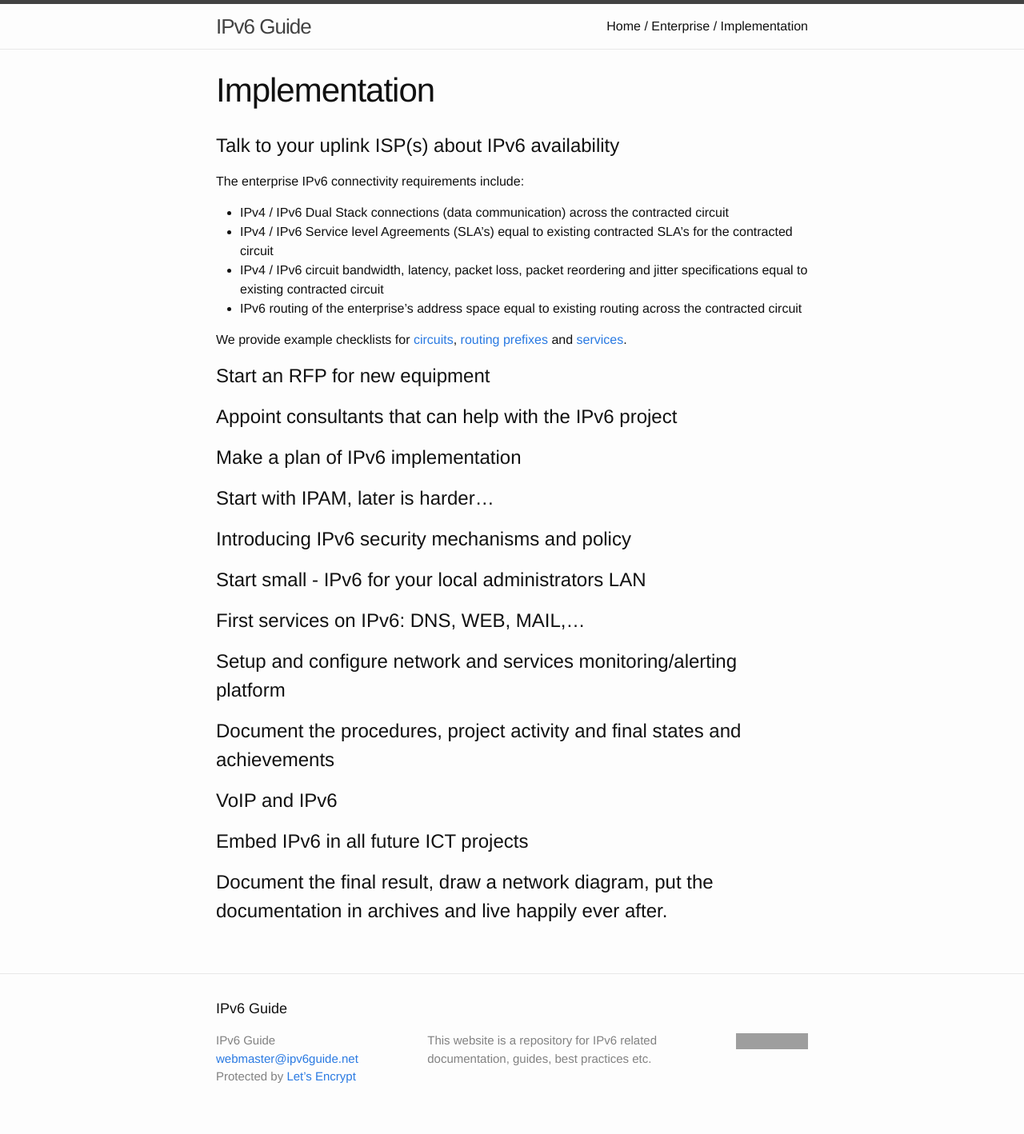
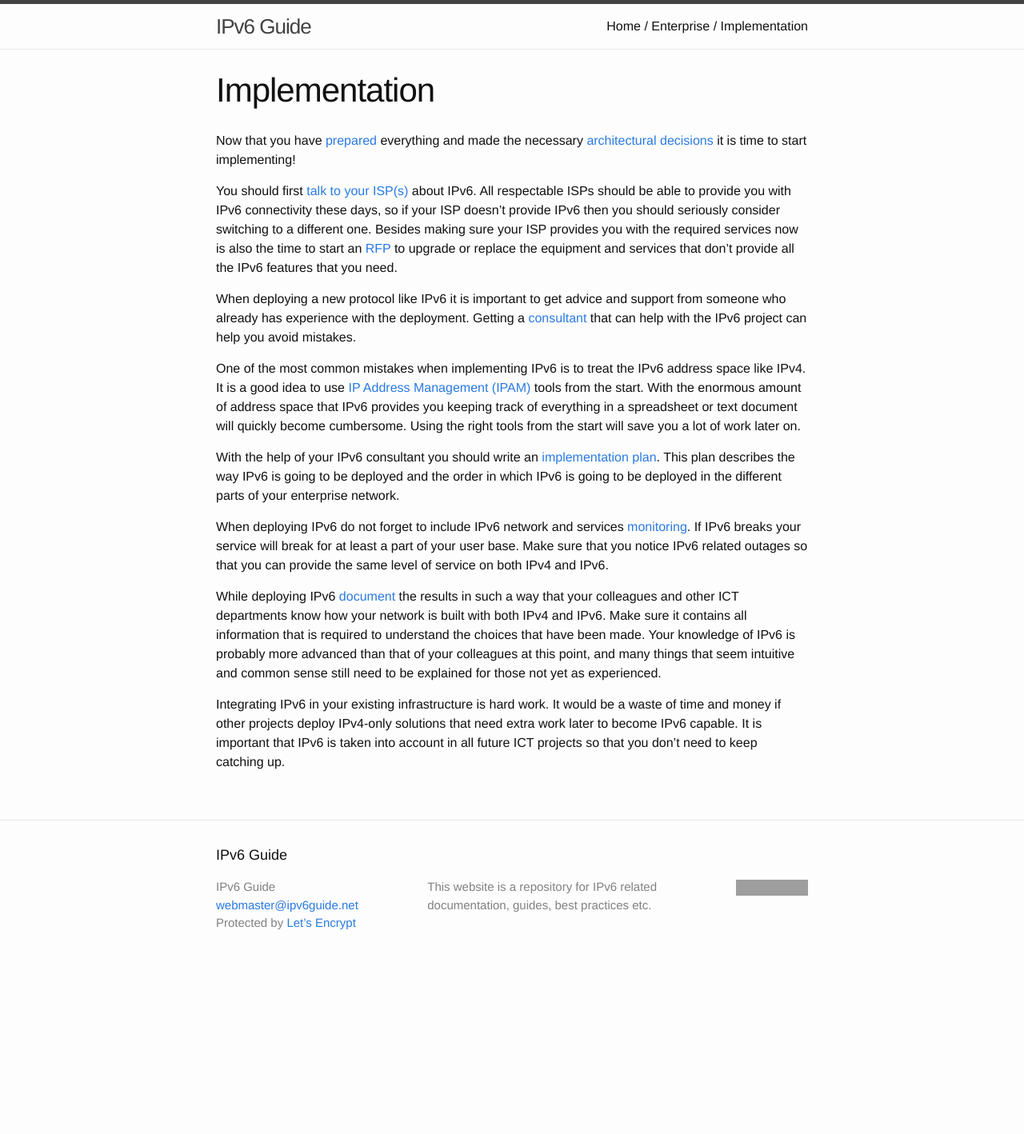
Before and after one commit to ipv6guide/ipv6guide.github.io, a Jekyll site: the page built from enterprise/implementation/index.md, in a window 1280 px wide. Shown: the whole page at 80% size. Built offline with Jekyll 4.4.1, drawn with Linux system fonts in a browser that asks for light colours; after the commit the page ends 1226 px from its top, so only the background shows below that; grey boxes are pictures that could not be loaded.

Commit message:
Commit updates for today

```diff
--- a/enterprise/implementation/index.md
+++ b/enterprise/implementation/index.md
@@ -2,57 +2,51 @@
 title: Implementation
 ---
 
-Talk to your uplink ISP(s) about IPv6 availability
-==================================================
-The enterprise IPv6 connectivity requirements include:
+Now that you have [prepared](../preparations) everything and made the
+necessary [architectural decisions](../architectural_decisions) it is time
+to start implementing!
 
-- IPv4 / IPv6 Dual Stack connections (data communication) across the
-  contracted circuit
-- IPv4 / IPv6 Service level Agreements (SLA’s) equal to existing contracted
-  SLA’s for the contracted circuit
-- IPv4 / IPv6 circuit bandwidth, latency, packet loss, packet reordering and
-  jitter specifications equal to existing contracted circuit
-- IPv6 routing of the enterprise's address space equal to existing routing
-  across the contracted circuit
+You should first [talk to your ISP(s)](isp_criteria) about IPv6.  All
+respectable ISPs should be able to provide you with IPv6 connectivity these
+days, so if your ISP doesn't provide IPv6 then you should seriously consider
+switching to a different one.  Besides making sure your ISP provides you
+with the required services now is also the time to start an [RFP](rfp) to
+upgrade or replace the equipment and services that don't provide all the
+IPv6 features that you need.
 
-We provide example checklists for
-[circuits](circuit_checklist),
-[routing prefixes](routing_checklist)
-and
-[services](services_checklist).
+When deploying a new protocol like IPv6 it is important to get advice and
+support from someone who already has experience with the deployment.
+Getting a [consultant](consultant_criteria) that can help with the IPv6
+project can help you avoid mistakes.
 
-Start an RFP for new equipment
-==============================
+One of the most common mistakes when implementing IPv6 is to treat the IPv6
+address space like IPv4.  It is a good idea to use [IP Address Management
+(IPAM)](ipam) tools from the start.  With the enormous amount of address
+space that IPv6 provides you keeping track of everything in a spreadsheet or
+text document will quickly become cumbersome.  Using the right tools from
+the start will save you a lot of work later on.
 
-Appoint consultants that can help with the IPv6 project
-=======================================================
+With the help of your IPv6 consultant you should write an [implementation
+plan](plan).  This plan describes the way IPv6 is going to be deployed and
+the order in which IPv6 is going to be deployed in the different parts of
+your enterprise network.
 
-Make a plan of IPv6 implementation
-==================================
+When deploying IPv6 do not forget to include IPv6 network and services
+[monitoring](monitoring).  If IPv6 breaks your service will break for at
+least a part of your user base.  Make sure that you notice IPv6 related
+outages so that you can provide the same level of service on both IPv4 and
+IPv6.
 
-Start with IPAM, later is harder…
-=================================
+While deploying IPv6 [document](documentation) the results in such a way
+that your colleagues and other ICT departments know how your network is
+built with both IPv4 and IPv6.  Make sure it contains all information that
+is required to understand the choices that have been made.  Your knowledge
+of IPv6 is probably more advanced than that of your colleagues at this
+point, and many things that seem intuitive and common sense still need to be
+explained for those not yet as experienced.
 
-Introducing IPv6 security mechanisms and policy
-===============================================
-
-Start small - IPv6 for your local administrators LAN
-====================================================
-
-First services on IPv6: DNS, WEB, MAIL,...
-==========================================
-
-Setup and configure network and services monitoring/alerting platform
-=====================================================================
-
-Document the procedures, project activity and final states and achievements
-===========================================================================
-
-VoIP and IPv6
-=============
-
-Embed IPv6 in all future ICT projects
-=====================================
-
-Document the final result, draw a network diagram, put the documentation in archives and live happily ever after.
-=================================================================================================================
+Integrating IPv6 in your existing infrastructure is hard work.  It would be
+a waste of time and money if other projects deploy IPv4-only solutions that
+need extra work later to become IPv6 capable.  It is important that IPv6 is
+taken into account in all future ICT projects so that you don't need to keep
+catching up.
```
Also changed, not shown: enterprise/architectural_decisions/index.md (+44 -46 lines), enterprise/implementation/documentation.md (added, +8 -0 lines), enterprise/implementation/isp_criteria.md (added, +23 -0 lines), enterprise/implementation/plan.md (added, +17 -0 lines), enterprise/index.md (+5 -4 lines), enterprise/preparations/index.md (+14 -13 lines), index.md (+28 -11 lines).
